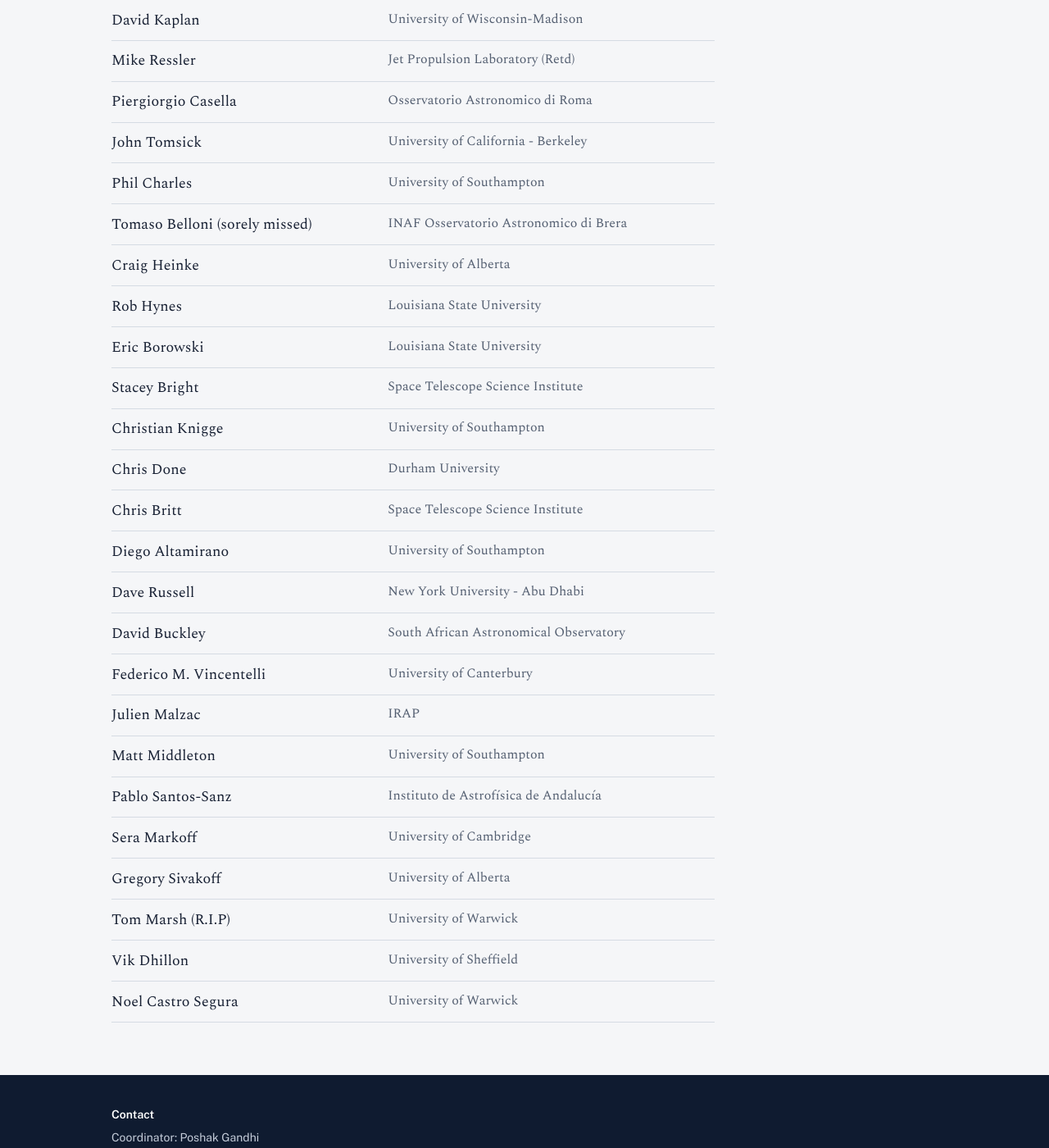
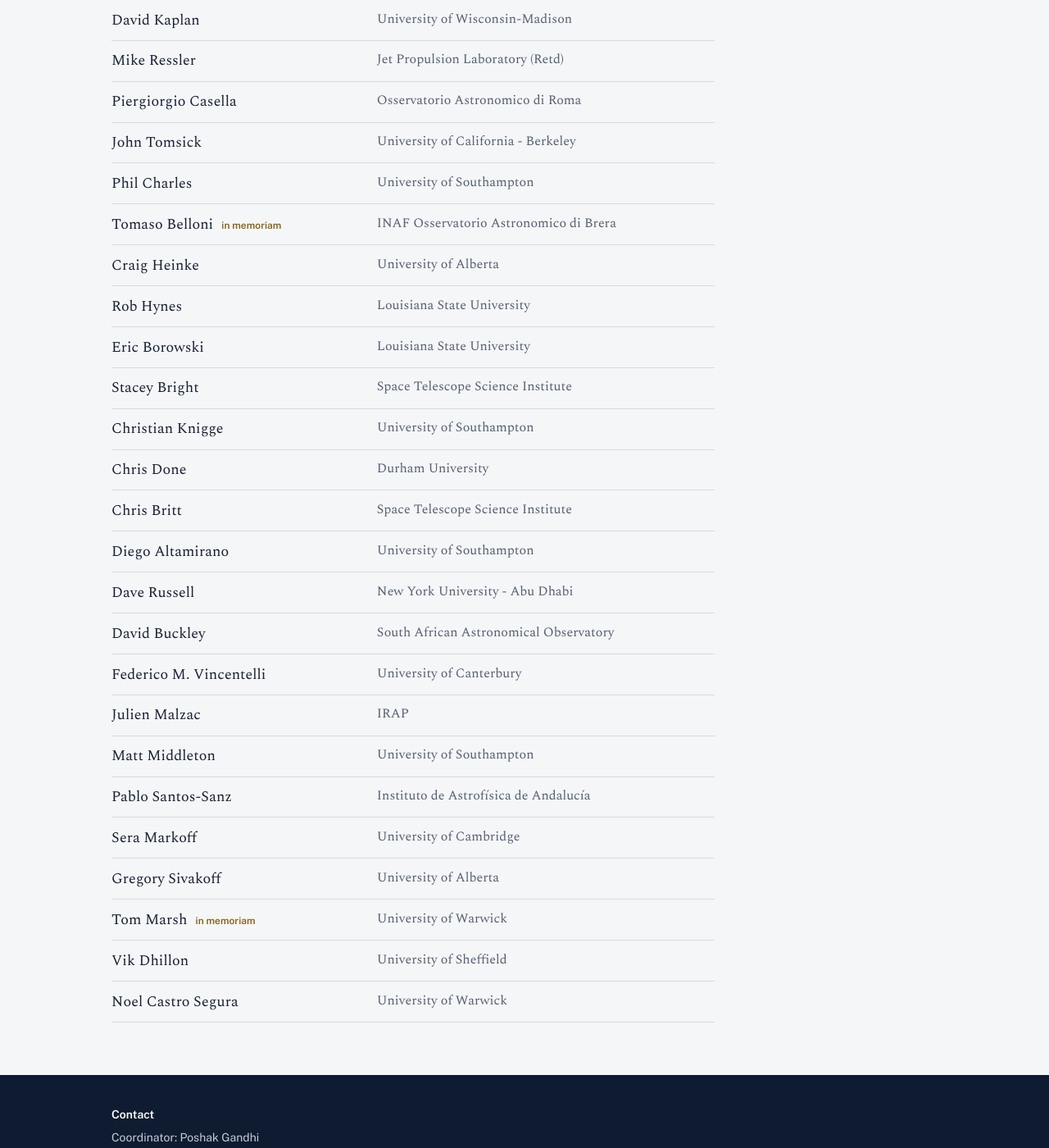
Before and after one commit to jwst-timing/jwst-timing.github.io, a Jekyll site: the page built from team.html, in a window 1280 px wide and 1400 px high, scrolled down 604 px. Shown: the whole window at 82% size. Built offline with Jekyll 4.4.1, drawn with Linux system fonts in a browser that asks for light colours.

Commit message:
Team: show 'in memoriam' as a role label for Tomaso Belloni and Tom Marsh
Co-Authored-By: Claude Opus 5.5 <noreply@anthropic.com>
Claude-Session: https://claude.ai/code/session_01JFugFYZa83e28cBgbjS7Df

```diff
--- a/_data/team.yml
+++ b/_data/team.yml
@@ -37,7 +37,8 @@
 - name: Phil Charles
   affiliation: University of Southampton
 
-- name: Tomaso Belloni (sorely missed)
+- name: Tomaso Belloni
+  role: in memoriam
   affiliation: INAF Osservatorio Astronomico di Brera
 
 - name: Craig Heinke
@@ -88,7 +89,8 @@
 - name: Gregory Sivakoff
   affiliation: University of Alberta
 
-- name: Tom Marsh (R.I.P)
+- name: Tom Marsh
+  role: in memoriam
   affiliation: University of Warwick
 
 - name: Vik Dhillon
```
